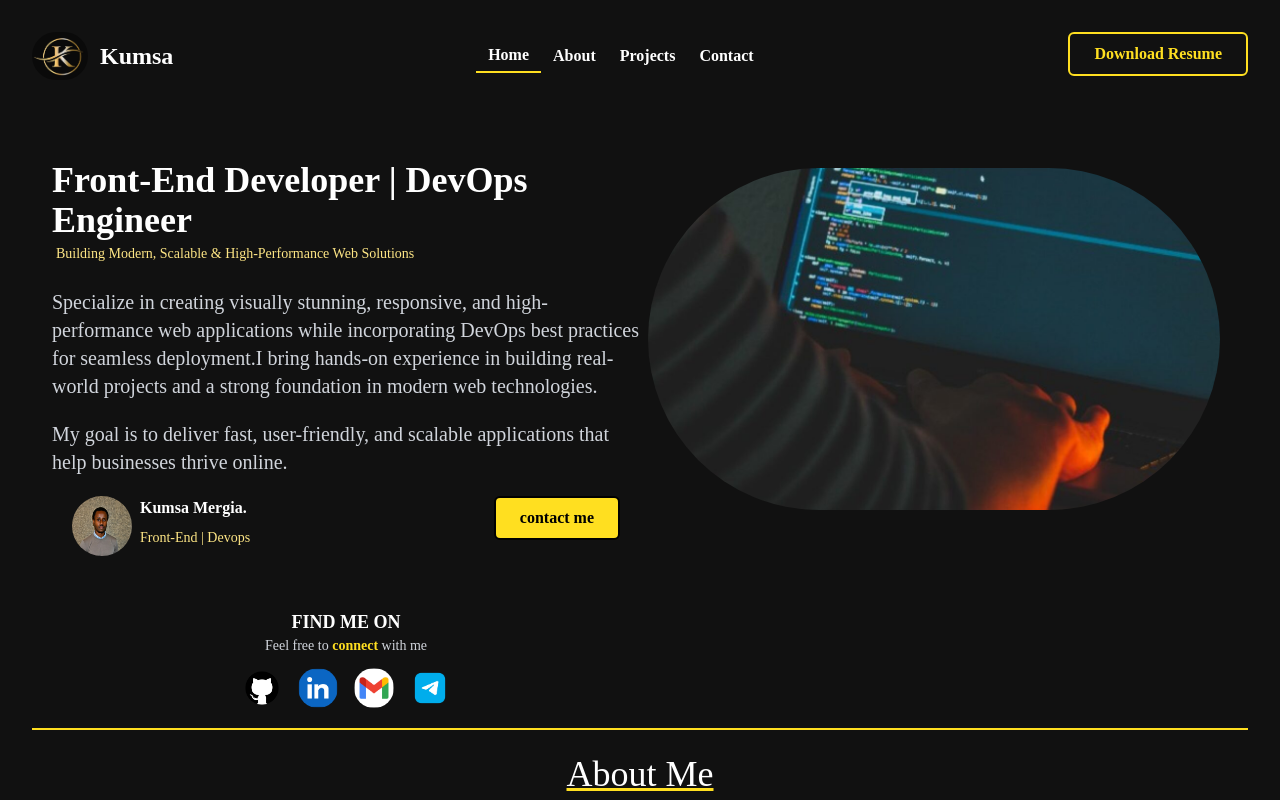
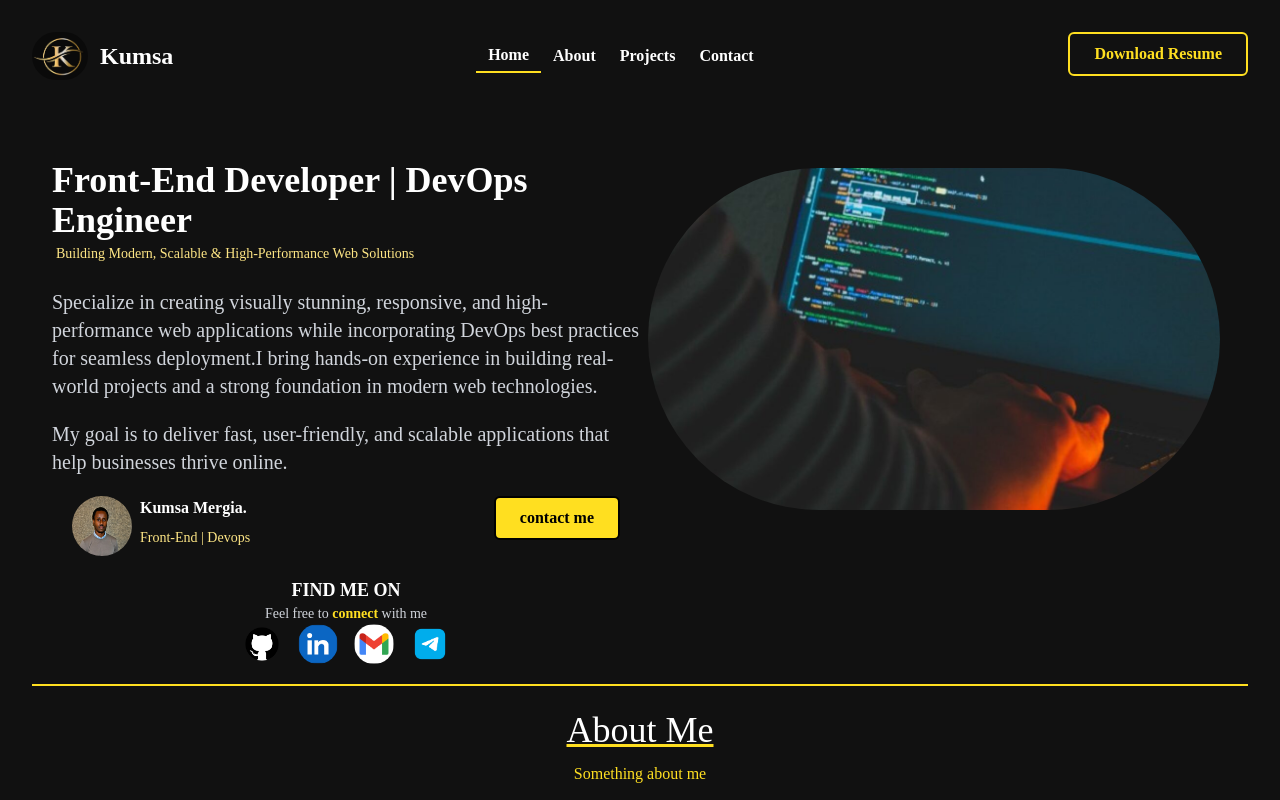
Before and after one commit to kumsa-Mergia/Kumsa-Mergia-Daba, a React (Vite) app: page / in a window 1280 px wide. Shown: the top 800 px of the page. Built offline with nearby package versions, Linux system fonts and the light colour scheme.

Commit message:
Update index.css

```diff
--- a/src/index.css
+++ b/src/index.css
@@ -2,6 +2,11 @@
 
 :root {
   --color-primary: #111111;
+}
+
+*{
+  margin: 0;
+  padding: 0.5;
 }
 
 body {
```
